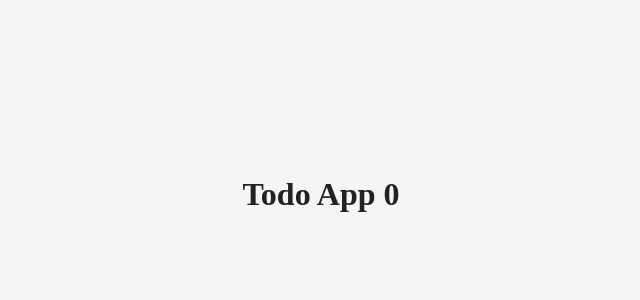
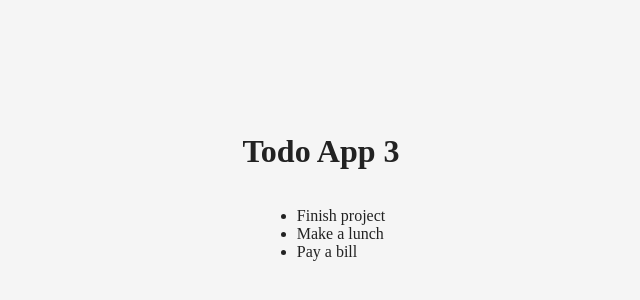
Before and after one commit to mruminski/16.4, a React app: page / in a window 1280 px wide. Shown: the part 214-514 px from the top of the page, without its empty margins (327-967 px from the left). Built offline with nearby package versions, Linux system fonts and the light colour scheme.

Commit message:
Add TodoList component and display tasks

```diff
--- a/src/components/TodoList.js
+++ b/src/components/TodoList.js
@@ -2,7 +2,7 @@ import React from 'react'
 
 const TodoList = ({list, method }) =>
   (<ul className='todo__list'>
-  {(list.length > 0 && list.map(i => <li className='todo__item'>{i}</li>))}
+  {(list.length > 0 && list.map(i => <li className='todo__item' key={i.id}>{i.text}</li>))}
   </ul>)
 
 export default TodoList;
--- a/src/containers/App.js
+++ b/src/containers/App.js
@@ -2,12 +2,22 @@ import React from 'react';
 import uuid from 'uuid';
 import style from './App.css'
 import Title from '../components/Title';
+import TodoList from '../components/TodoList';
 
 class App extends React.Component {
   constructor(props) {
     super(props);
     this.state = {
-      data: []
+      data: [{
+        id: 1,
+        text: 'Finish project'
+      }, {
+        id: 2,
+        text: 'Make a lunch'
+      }, {
+        id: 3,
+        text: 'Pay a bill'
+      }]
     };
   }
   addTodo(val) {
@@ -26,6 +36,7 @@ class App extends React.Component {
     return (
       <div className={style.TodoApp}>
         <Title name='Todo App' len={this.state.data.length}/>
+        <TodoList list={this.state.data} method={this.removeTodo}/>
       </div>
     )
   }
```
